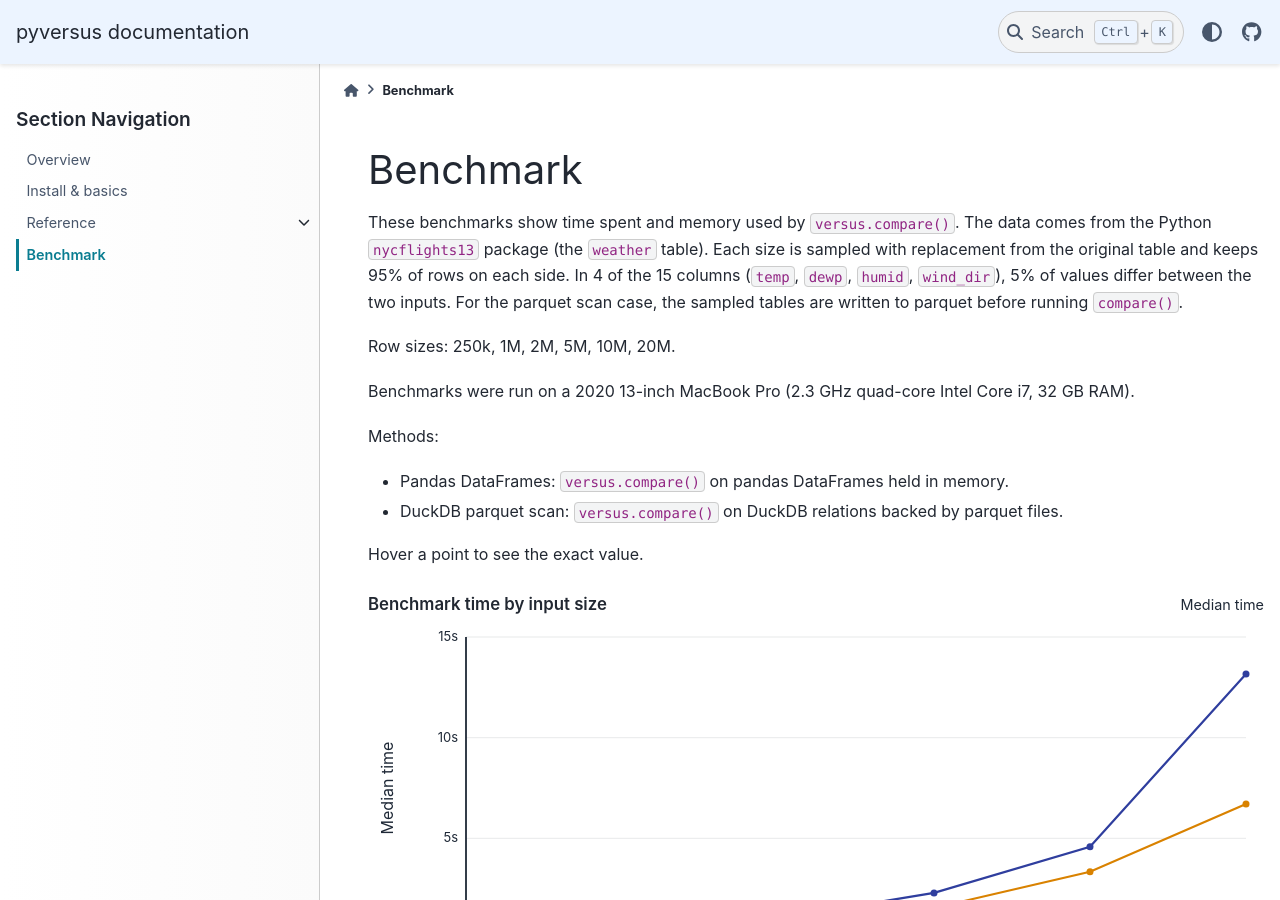
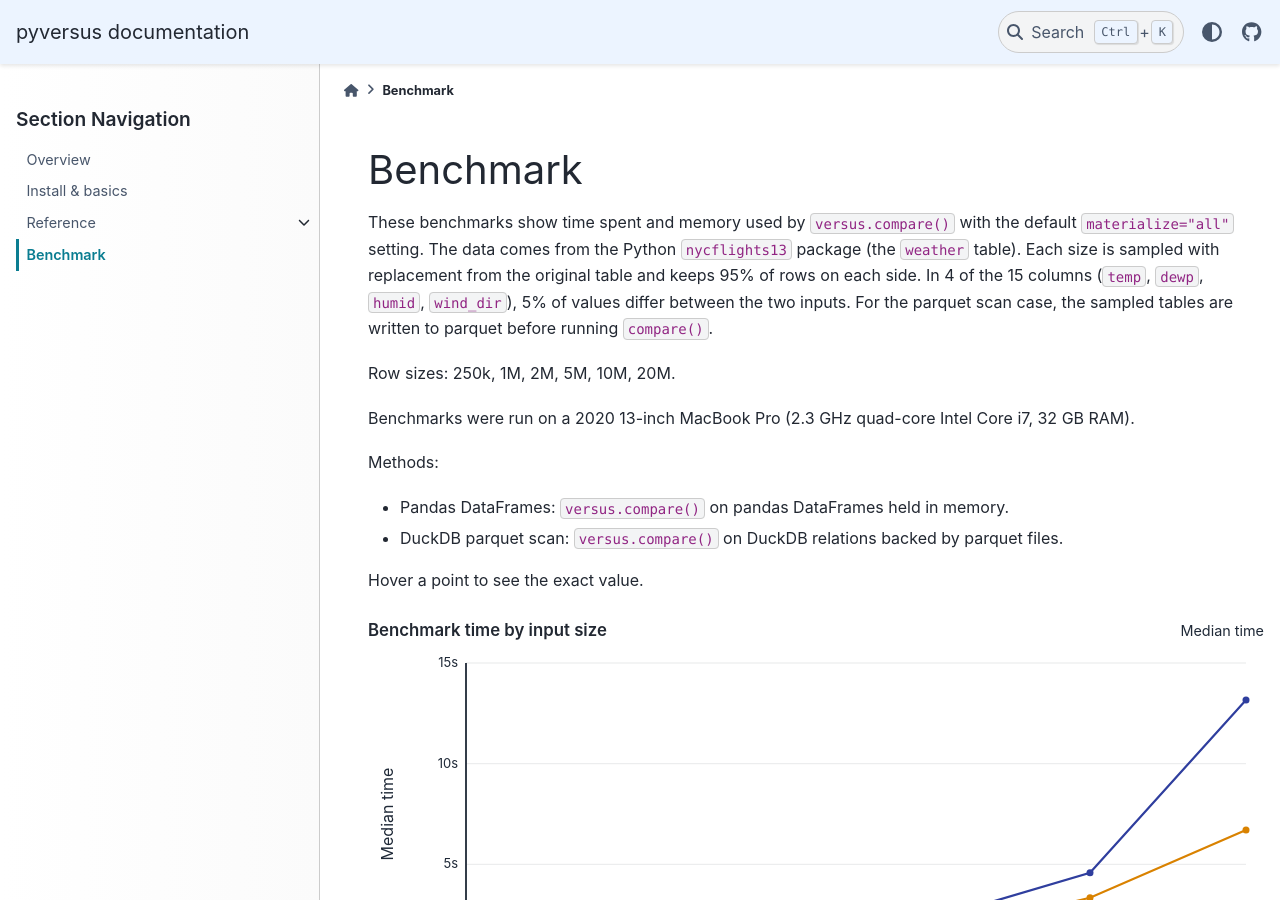
Before and after one commit to eutwt/pyversus, a Sphinx documentation site: the page built from docs_api/source/benchmark.rst, in a window 1280 px wide and 900 px high. Built offline with Sphinx 7.4.7 and the PyData theme 0.15.4, drawn with Linux system fonts in a browser that asks for light colours.

Commit message:
docs: note benchmark materialize default
- clarify that benchmark timings use materialize="all"

```diff
--- a/docs_api/source/benchmark.rst
+++ b/docs_api/source/benchmark.rst
@@ -1,8 +1,9 @@
 Benchmark
 =========
 
-These benchmarks show time spent and memory used by `versus.compare()`. The data
-comes from the Python `nycflights13` package (the `weather` table). Each size is
+These benchmarks show time spent and memory used by `versus.compare()` with the
+default `materialize="all"` setting. The data comes from the Python
+`nycflights13` package (the `weather` table). Each size is
 sampled with replacement from the original table and keeps 95% of rows on each
 side. In 4 of the 15 columns (`temp`, `dewp`, `humid`, `wind_dir`), 5% of values
 differ between the two inputs. For the parquet scan case, the sampled tables are
```
